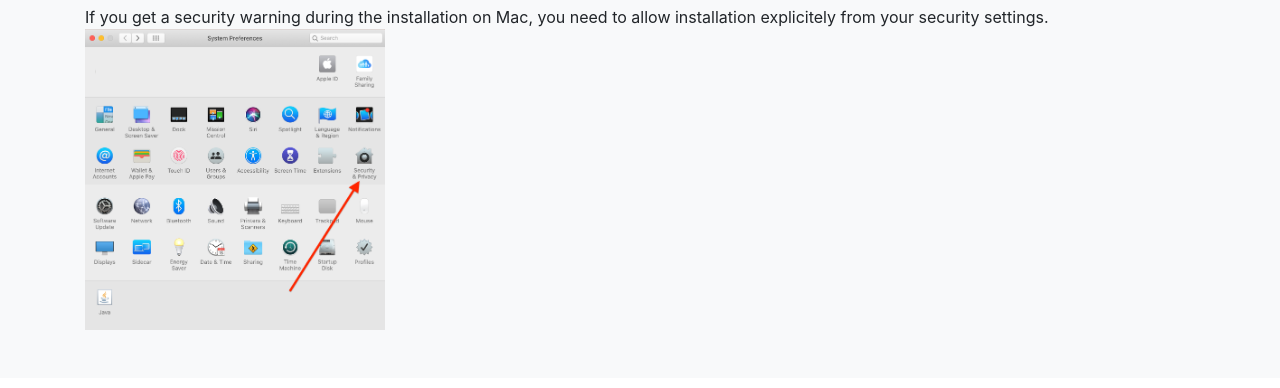
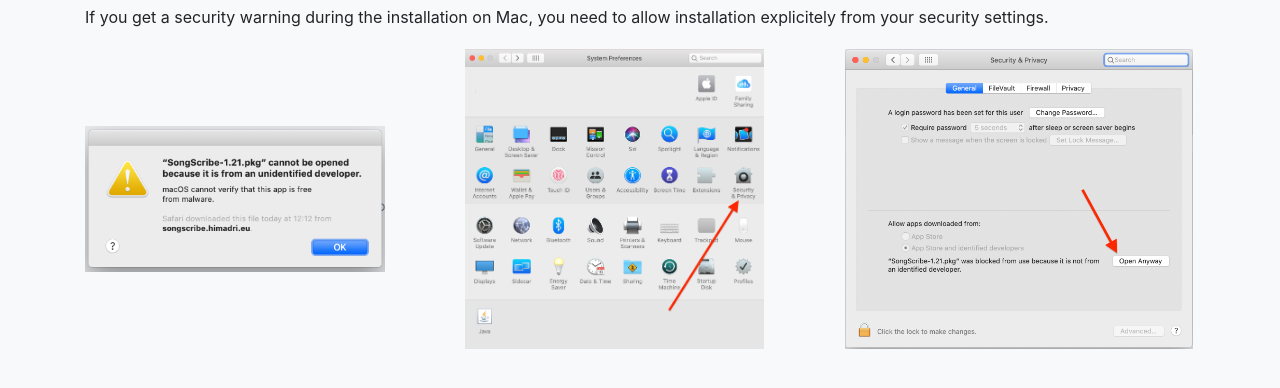
Before and after one commit to kavai77/songscribe.himadri.eu, a plain HTML site: page index.html in a window 1280 px wide. Shown: the part 608-996 px from the top of the page. Drawn offline with nearby package versions, Linux system fonts and the light colour scheme.

Commit message:
nicer site

```diff
--- a/index.html
+++ b/index.html
@@ -55,8 +55,16 @@
         <div>
           If you get a security warning during the installation on Mac, you need to allow installation explicitely from your security settings.
         </div>
-        <div>
-          <img src="mac-guide-1.png" width="300">
+        <div class="row align-items-center" style="padding-top: 20px">
+          <div class="col">
+            <img src="mac-guide-step-1.png" width="300">
+          </div>
+          <div class="col">
+            <img src="mac-guide-step-2.png" height="300">
+          </div>
+          <div class="col">
+            <img src="mac-guide-step-3.png" height="300">
+          </div>
         </div>
       </div>
     </div>
```
Also changed, not shown: mac-guide-step-1.png (added), mac-guide-step-2.png (renamed from mac-guide-1.png), mac-guide-step-3.png (added).
